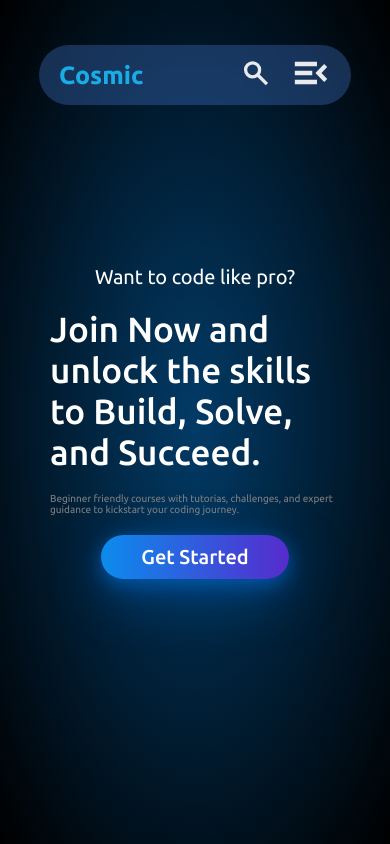
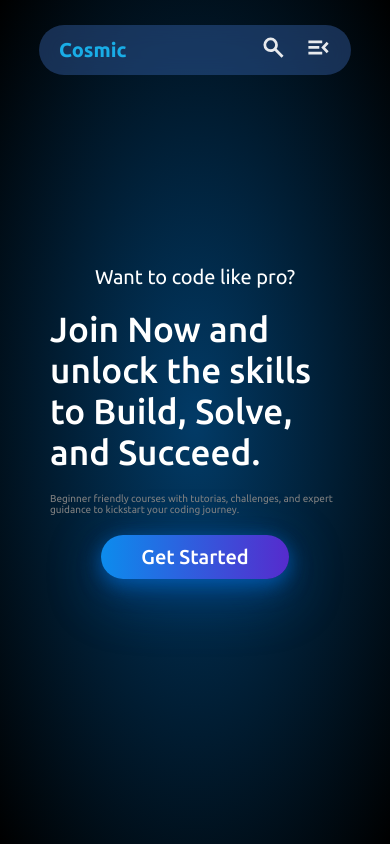
Before and after one commit to rahulophile/CC, a plain HTML site: page index.html in a window 390 px wide. Drawn offline with Linux system fonts and the light colour scheme.

Commit message:
Add files via upload

```diff
--- a/mediquiry.css
+++ b/mediquiry.css
@@ -1,9 +1,15 @@
 @media only screen and (max-width: 768px){
     header{
-        height: 150px;
+        height: 100px;
     }
     .navbox{
-        height: 60px;
+        height: 50px;
+    }
+    nav ul li a img{
+        height: 25px;
+    }
+    #clubName1{
+        font-size: 20px;
     }
     a, #loginButton{
         display: none;
```
